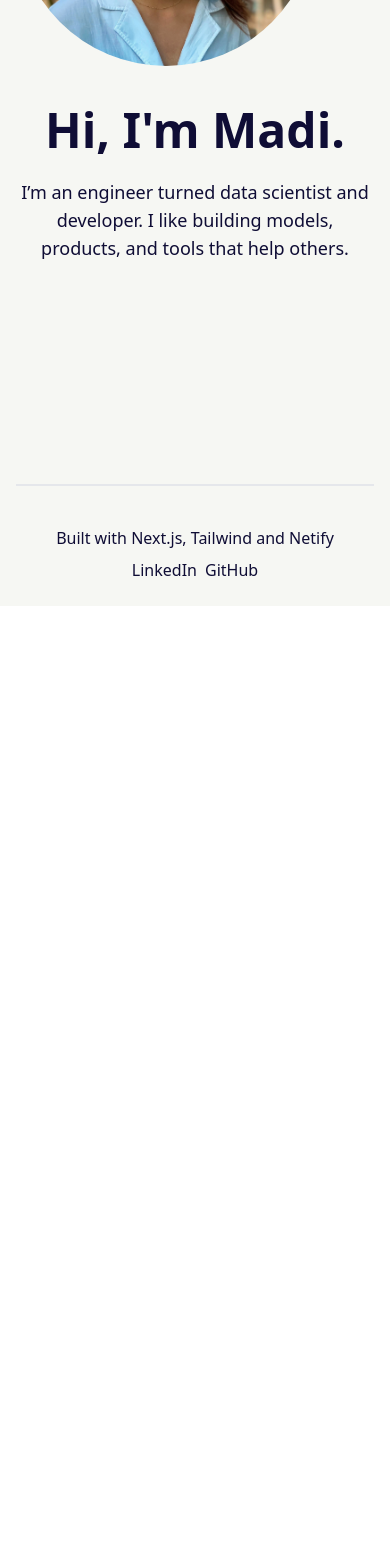
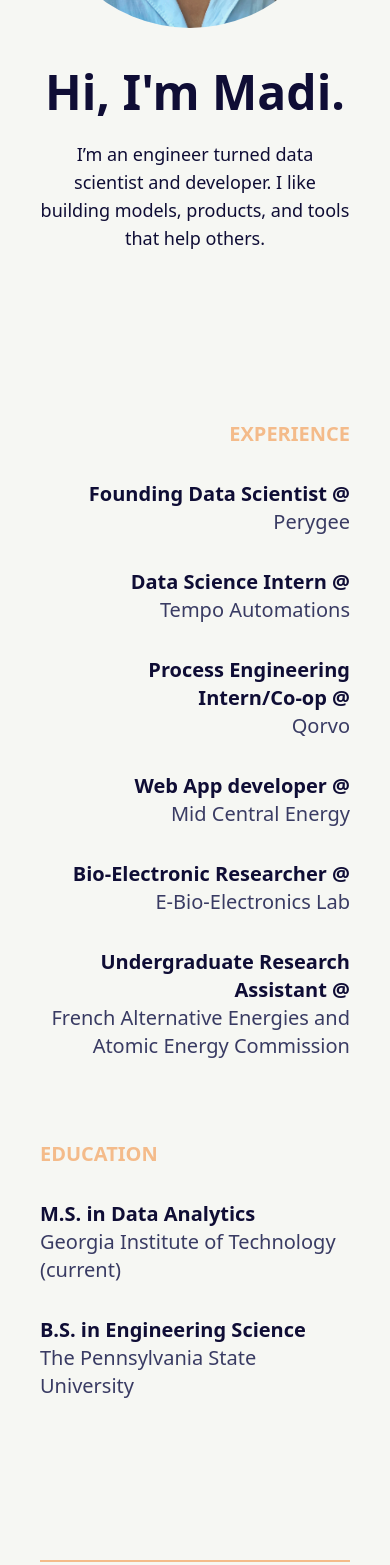
Before and after one commit to mae5357/madi-portfolio, a Next.js app: page / in a window 390 px wide. Shown: the part 432-1997 px from the top of the page. Before the commit the page ends 1038 px from the top, so only its background shows below. Built offline with nearby package versions, Linux system fonts and the light colour scheme.

Commit message:
Add an experience and education section (#7)
* Add experience component

* Add flex to mobile

* Add and center about

* Add Experience section

* Delete un needed things from experience

* Add Education section

```diff
--- a/components/About.js
+++ b/components/About.js
@@ -4,13 +4,14 @@
 
 const About = () => {
   return (
-    <div className="container px-4 mx auto ">
-      <div className="lg:space-x-5 lg:flex lg:flex-row item-center lg:-mx-4 flex flex-col-reverse text-center lg:text-left">
+    <div className="flex container px-10 mx min-h-screen item-center auto lg:px-14">
+      <div className="flex items-center">
+        <div className="lg:space-x-5 lg:flex lg:flex-row item-center lg:-mx-4  flex flex-col-reverse text-center lg:text-left">
           <div className="lg:px-4 lg:mt-12">
-          <h1 className="text-5xl font-bold text-base-dark lg:text-5xl">
+            <h1 className="text-5xl font-bold text-base-dark lg:text-7xl">
               Hi, I'm Madi.
             </h1>
-          <div className="mt-6 text-lg text-base-dark">
+            <div className="mt-6 text-lg text-base-dark font-light">
               <p className="mb-4">
                 I’m an engineer turned data scientist and developer. I like
                 building models, products, and tools that help others.
@@ -31,6 +32,7 @@
           </div>
         </div>
       </div>
+    </div>
   );
 };
 
--- /dev/null
+++ b/components/Education.js
@@ -0,0 +1,29 @@
+import React from "react";
+
+const Education = () => {
+  return (
+    <div className="flex-1 my-20 space-y-8 flex-col container px-10 mx auto text-xl">
+      <p className=" text-left font-bold text-base-peach"> EDUCATION </p>
+      <div className=" text-left">
+        <p className="font-bold text-base-dark">M.S. in Data Analytics</p>
+        <a
+          href="https://pe.gatech.edu/degrees/analytics"
+          className="font-light text-base-light-dark transition-colors hover:text-base-peach"
+        >
+          Georgia Institute of Technology (current)
+        </a>
+      </div>
+      <div className=" text-left">
+        <p className="font-bold text-base-dark">B.S. in Engineering Science</p>
+        <a
+          href="https://www.esm.psu.edu/academics/undergraduate/engineering-science-major.aspx"
+          className="font-light text-base-light-dark transition-colors hover:text-base-peach"
+        >
+          The Pennsylvania State University
+        </a>
+      </div>
+    </div>
+  );
+};
+
+export default Education;
--- /dev/null
+++ b/components/Experience.js
@@ -0,0 +1,69 @@
+import React from "react";
+
+const Experience = () => {
+  return (
+    <div className="flex-1 space-y-8 flex-col container px-10 mx auto text-xl">
+      <p className=" text-right font-bold text-base-peach"> EXPERIENCE </p>
+      <div className=" text-right">
+        <p className="font-bold text-base-dark">Founding Data Scientist @</p>
+        <a
+          href="https://perygee.com/"
+          className="font-light text-base-light-dark transition-colors hover:text-base-peach"
+        >
+          Perygee
+        </a>
+      </div>
+      <div className=" text-right">
+        <p className="font-bold text-base-dark">Data Science Intern @</p>
+        <a
+          href="https://www.tempoautomation.com/"
+          className="font-light text-base-light-dark transition-colors hover:text-base-peach"
+        >
+          Tempo Automations
+        </a>
+      </div>
+      <div className=" text-right">
+        <p className="font-bold text-base-dark">
+          Process Engineering Intern/Co-op @
+        </p>
+        <a
+          href="https://www.qorvo.com/"
+          className="font-light text-base-light-dark transition-colors hover:text-base-peach"
+        >
+          Qorvo
+        </a>
+      </div>
+      <div className=" text-right">
+        <p className="font-bold text-base-dark">Web App developer @</p>
+        <a
+          href="https://www.midcentralenergy.com/"
+          className="font-light text-base-light-dark transition-colors hover:text-base-peach"
+        >
+          Mid Central Energy
+        </a>
+      </div>
+      <div className=" text-right">
+        <p className="font-bold text-base-dark">Bio-Electronic Researcher @</p>
+        <a
+          href="https://sites.psu.edu/ebrahimilab/"
+          className="font-light text-base-light-dark transition-colors hover:text-base-peach"
+        >
+          E-Bio-Electronics Lab
+        </a>
+      </div>
+      <div className=" text-right">
+        <p className="font-bold text-base-dark">
+          Undergraduate Research Assistant @
+        </p>
+        <a
+          href="https://www.internships.giant-grenoble.org/"
+          className="font-light text-base-light-dark transition-colors hover:text-base-peach"
+        >
+          French Alternative Energies and Atomic Energy Commission
+        </a>
+      </div>
+    </div>
+  );
+};
+
+export default Experience;
--- a/components/Footer.js
+++ b/components/Footer.js
@@ -3,10 +3,13 @@
 const Footer = () => {
   return (
     <div className="mt-12 lg:mt-18 sm:pb-36 sm:py-12 py-6 bg-base-light">
-      <div className="max-w-4xl px-4 mx-auto text-base-dark">
-        <div className="pb-8 mb-2 border-t-2 border-base-highlight"></div>
+      <div className="max-w-4xl px-10 mx-auto text-base-dark">
+        <div className="pb-8 mb-2 border-t-2 border-base-peach"></div>
         <div className="flex flex-col justify-between lg:flex-row items-center">
-          <p>Built with Next.js, Tailwind and Netify</p>
+          <p className="font-light text-sm text-center">
+            Lots more to come! Till then, connect with me through my other
+            links:
+          </p>
           <div className="flex flex-wrap pt-2 sm:space-x-4 space-x-2 font-medium lg:pt-0">
             <a
               href="https://www.linkedin.com/in/madison-ebersole/"
@@ -24,6 +27,14 @@
             >
               GitHub
             </a>
+            <a
+              href="mailto:madison.a.ebersole@gmail.com"
+              className={"transition-colors hover:text-base-peach"}
+              target="_blank"
+              rel="noreferrer"
+            >
+              Email
+            </a>
           </div>
         </div>
       </div>
--- a/pages/index.tsx
+++ b/pages/index.tsx
@@ -1,5 +1,7 @@
 import Head from "next/head";
 import About from "../components/About";
+import Experience from "../components/Experience";
+import Education from "../components/Education";
 import { Layout } from "../layouts/Layout";
 
 const Home = () => {
@@ -11,8 +13,10 @@
           <link rel="icon" href="/favicon.ico" />
         </Head>
 
-        <main className="max-w-4xl mx-auto mt-16 antialiased">
+        <main className="max-w-4xl mx-auto antialiased">
           <About />
+          <Experience />
+          <Education />
         </main>
       </div>
     </Layout>
```
Lines whose indentation alone changed are shown as unchanged.
